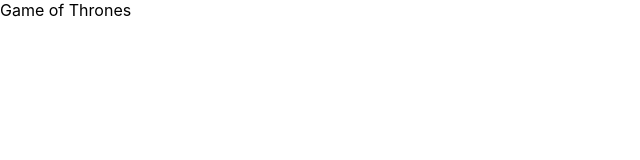
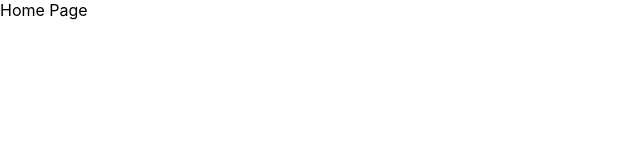
Before and after one commit to shjunmiao/iceandfire, a React (Create React App) app: page / in a window 1280 px wide. Shown: the top 160 px of the page, without its empty margins (0-640 px from the left). Built offline with nearby package versions, Linux system fonts and the light colour scheme; the HTML template or start-up script is replaced by a standard one.

Commit message:
add route

```diff
--- a/package.json
+++ b/package.json
@@ -3,9 +3,11 @@
   "version": "0.1.0",
   "private": true,
   "dependencies": {
+    "node-sass": "^4.12.0",
     "ramda": "^0.26.1",
     "react": "^16.9.0",
     "react-dom": "^16.9.0",
+    "react-router-dom": "^5.0.1",
     "react-scripts": "3.1.1",
     "superagent": "^5.1.0"
   },
--- a/src/App.js
+++ b/src/App.js
@@ -1,12 +1,9 @@
 import React from 'react';
+import Routes from './routes/Routes';
 
 function App() {
   return (
-    <div className="App">
-      <header className="App-header">
-        Game of Thrones
-      </header>
-    </div>
+   <Routes />
   );
 }
 
--- /dev/null
+++ b/src/pages/HomePage.js
@@ -0,0 +1,7 @@
+import React from 'react';
+
+const HomePage = () => (
+  <div>Home Page</div>
+)
+
+export default HomePage;
--- /dev/null
+++ b/src/routes/Routes.js
@@ -0,0 +1,18 @@
+import React from 'react';
+import { BrowserRouter as Router, Route, Redirect } from 'react-router-dom';
+import HomePage from '../pages/HomePage';
+
+const Routes = () => {
+  return (
+    <div>
+      <Router>
+        <div>
+          <Redirect from="*" to="/" />
+          <Route path="/" exact component={HomePage} />
+        </div>
+      </Router>
+    </div>
+  )
+}
+
+export default Routes;
```
Also changed, not shown: 1 other file (tests, documents, lock files or other folders).
